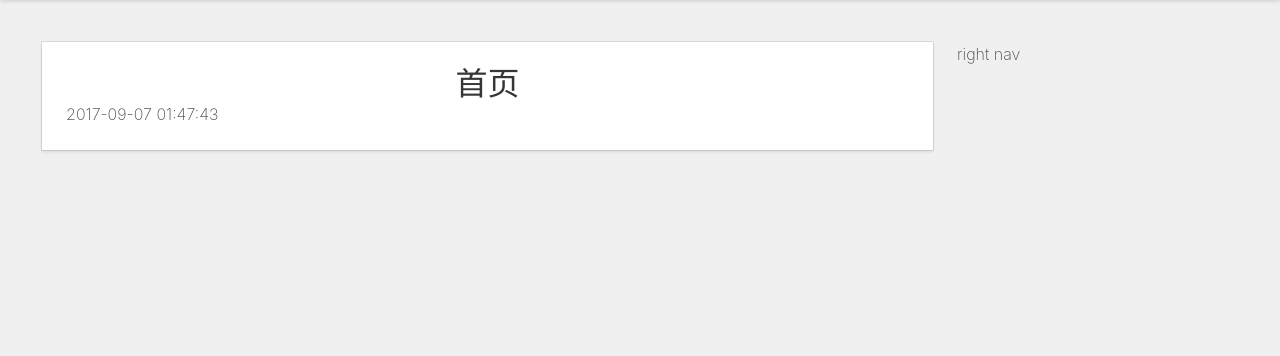
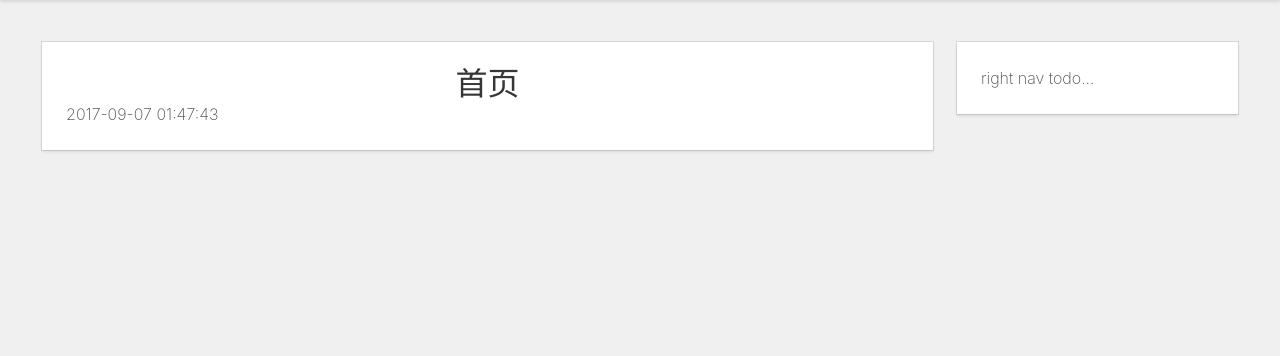
Before and after one commit to mayusa/ashublog, a Laravel app: template resources/views/home.blade.php in a window 1280 px wide. Shown: the part 64-420 px from the top of the page. Run offline with Laravel 8, Linux system fonts and the light colour scheme; the template is opened without the code that fills it, so the values that code supplies are empty; settings files or empty folders that the repository lacks are supplied; parts of the project's set-up code (start-up, migrations or seed data) failed here and were passed over; some libraries are stand-ins or nearby versions.

Commit message:
right nav for blog homepage preparing...

```diff
--- /dev/null
+++ b/resources/views/includes/nav/blog-nav-right.blade.php
@@ -0,0 +1,9 @@
+<div class="column is-3 is-centered">
+    <div class="card">
+        <div class="card-content">
+            right nav
+
+            todo...
+        </div>
+    </div>
+</div>
--- a/resources/views/layouts/blog.blade.php
+++ b/resources/views/layouts/blog.blade.php
@@ -28,9 +28,7 @@
     <div class="column is-9">
       @yield('content')
     </div>
-    <div class="column is-3 is-centered">
-      right nav
-    </div>
+    @include('includes.nav.blog-nav-right')
   </div>
   @include('includes.nav.footer')
 </div>
```
Also changed, not shown: README.md.
